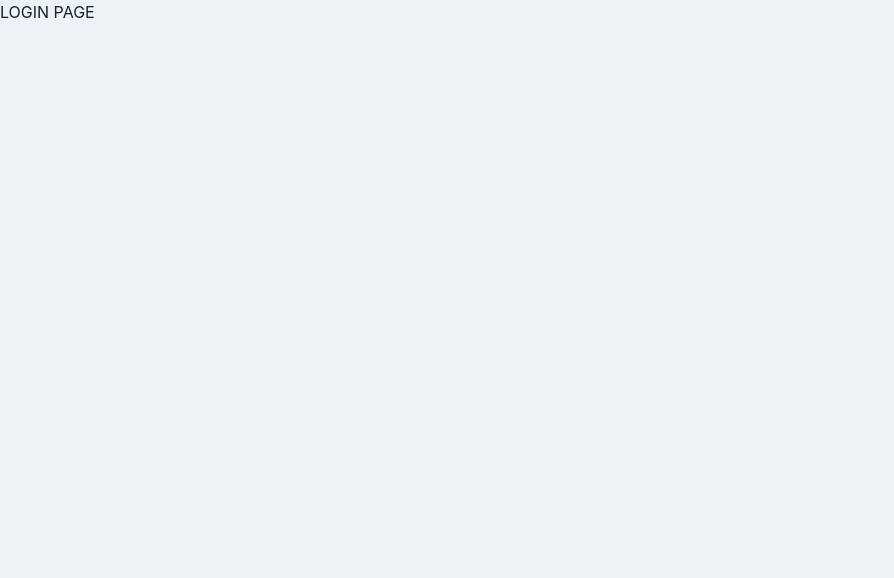
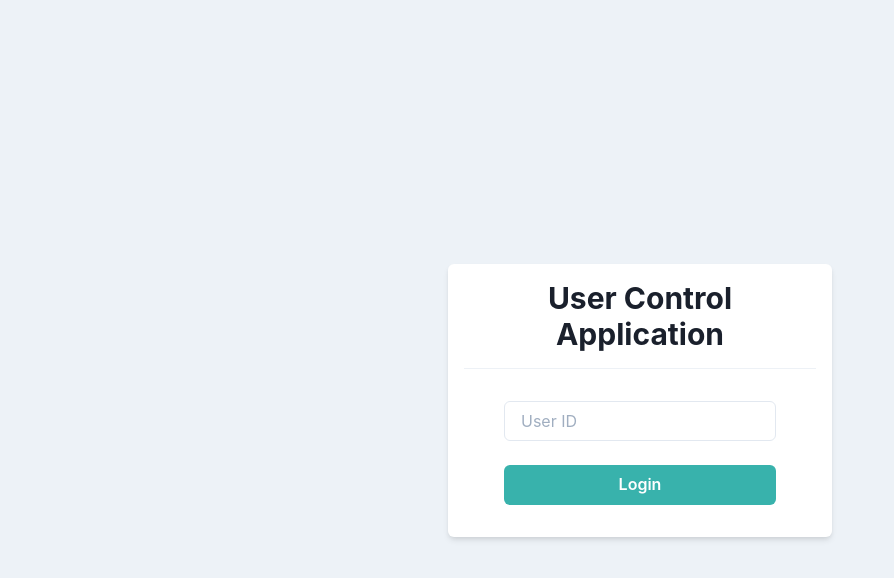
Before and after one commit to Remi-1201/React-Typescript-03, a React (Create React App) app: page / in a window 1280 px wide. Shown: the top 578 px of the page, without its empty margins (0-894 px from the left). Built offline with nearby package versions, Linux system fonts and the light colour scheme.

Commit message:
7. ログイン画面の作成

```diff
--- a/src/components/pages/Login.tsx
+++ b/src/components/pages/Login.tsx
@@ -1,7 +1,31 @@
 // 関数コンポネントなので VFC で型定義, memoで不必要な再レンダリングを防ぐ
+import {
+  Box,
+  Button,
+  Divider,
+  Flex,
+  Heading,
+  Input,
+  Stack
+} from "@chakra-ui/react";
 import { memo, VFC } from "react";
 
 // propsはないので空にしておく
 export const Login: VFC = memo(() => {
-  return <p>LOGIN PAGE</p>;
+  return (
+    <Flex align="center" justify="center" height="100vh">
+      <Box bg="white" w="sm" p={4} borderRadius="md" shadow="md">
+        <Heading as="h1" size="lg" textAlign="center">
+          User Control Application
+        </Heading>
+        <Divider my={4} />
+        <Stack spacing={6} py={4} px={10}>
+          <Input placeholder="User ID" />
+          <Button bg="teal.400" color="white" _hover={{ opacity: 0.8 }}>
+            Login
+          </Button>
+        </Stack>
+      </Box>
+    </Flex>
+  );
 });
```
Also changed, not shown: 1 other file (tests, documents, lock files or other folders).
